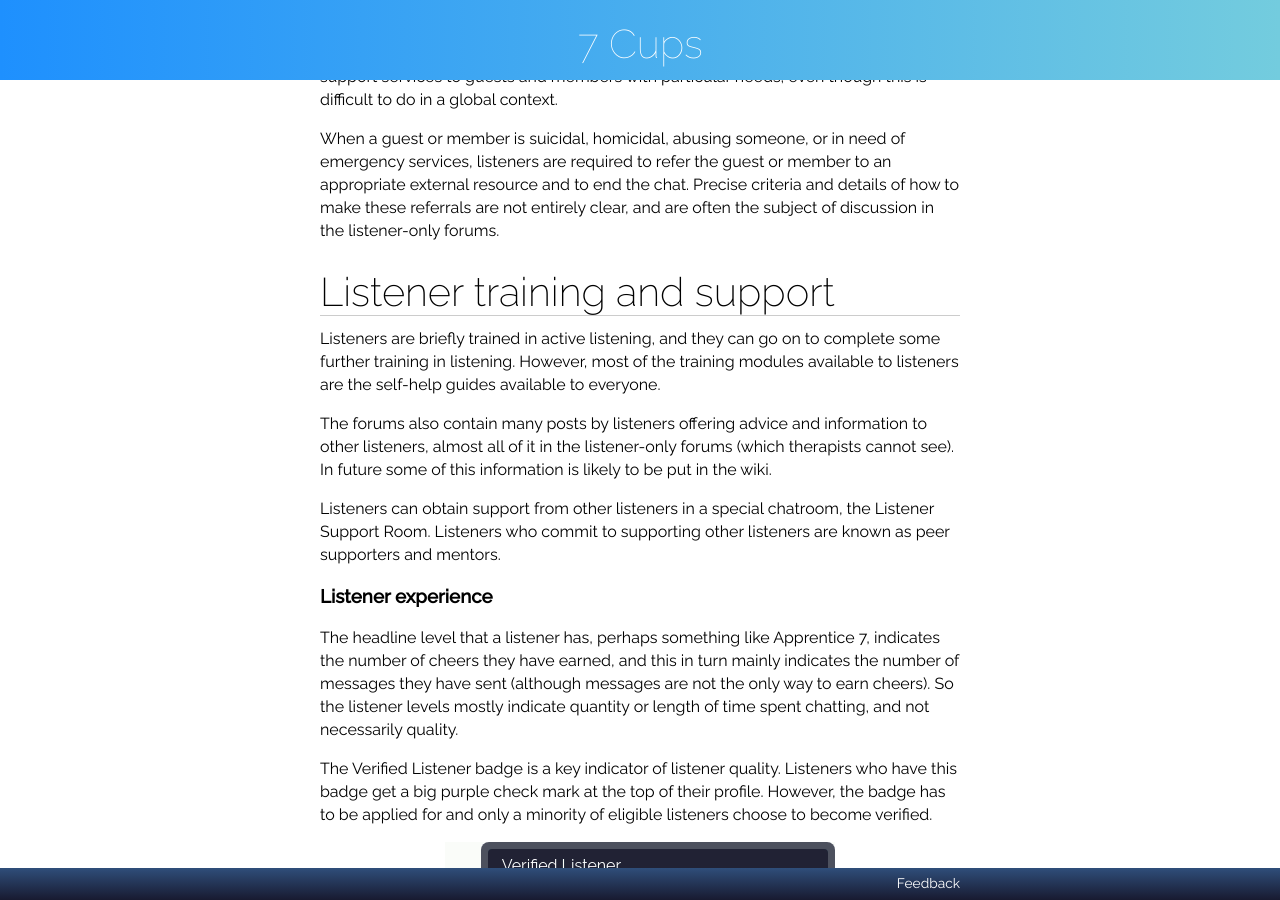
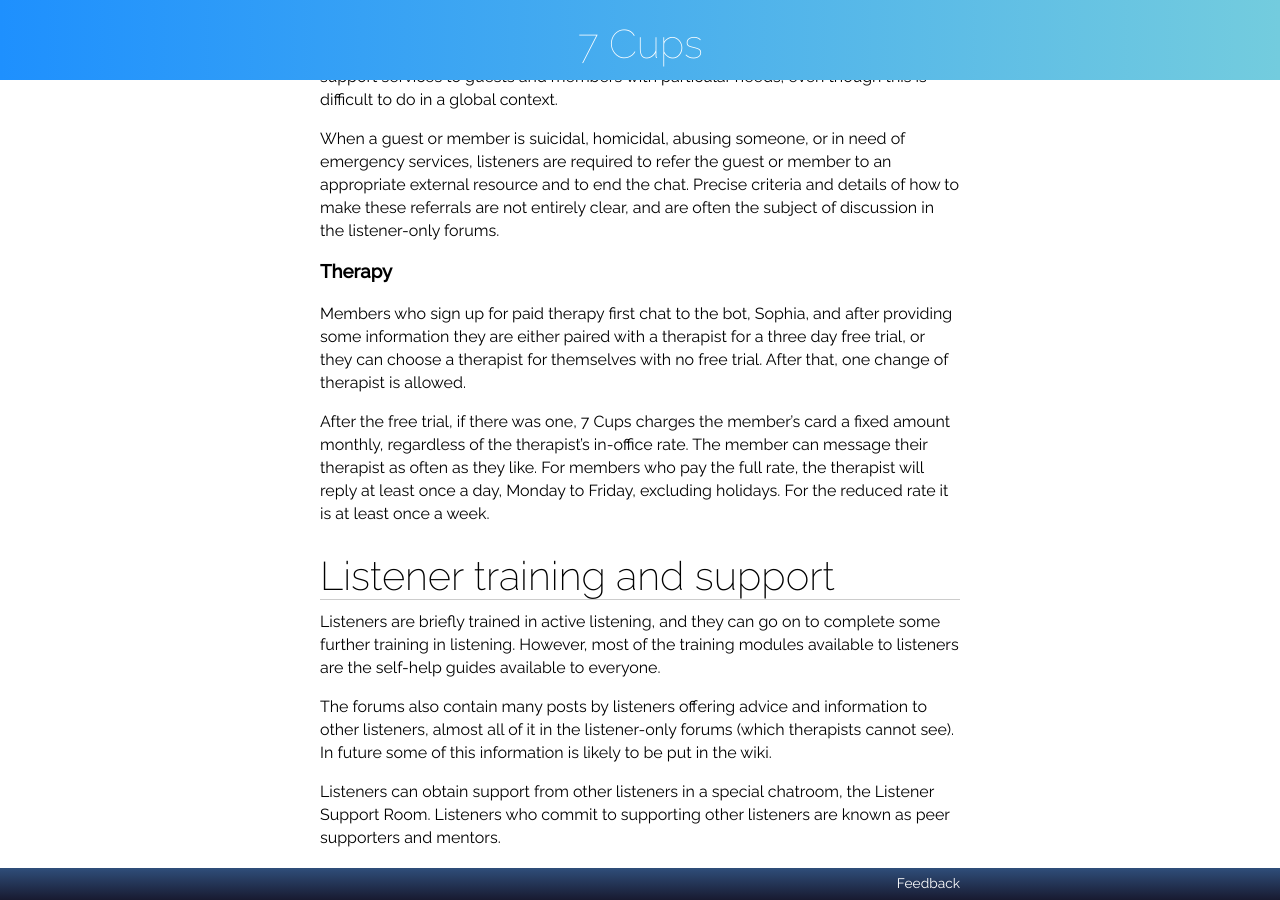
Before and after one commit to RarelyCharlie/rarelycharlie.github.io, a Jekyll site: the page built from _draft/7cups-no-pages.md, in a window 1280 px wide and 900 px high, scrolled down 15782 px. Built offline with Jekyll 4.4.1, drawn with Linux system fonts in a browser that asks for light colours.

Commit message:
add therapy

```diff
--- a/_includes/7cups.md
+++ b/_includes/7cups.md
@@ -419,6 +419,12 @@ Listeners are also somewhat encouraged to suggest specialist helplines and other
 
 When a guest or member is suicidal, homicidal, abusing someone, or in need of emergency services, listeners are required to refer the guest or member to an appropriate external resource and to end the chat. Precise criteria and details of how to make these referrals are not entirely clear, and are often the subject of discussion in the listener-only forums.
 
+### Therapy
+
+Members who sign up for paid therapy first chat to the bot, Sophia, and after providing some information they are either paired with a therapist for a three day free trial, or they can choose a therapist for themselves with no free trial. After that, one change of therapist is allowed.
+
+After the free trial, if there was one, 7 Cups charges the member's card a fixed amount monthly, regardless of the therapist's in-office rate. The member can message their therapist as often as they like. For members who pay the full rate, the therapist will reply at least once a day, Monday to Friday, excluding holidays. For the reduced rate it is at least once a week.
+
 
 # Listener training and support
 Listeners are briefly trained in active listening, and they can go on to complete some further training in listening. However, most of the training modules available to listeners are the self-help guides available to everyone.
```
